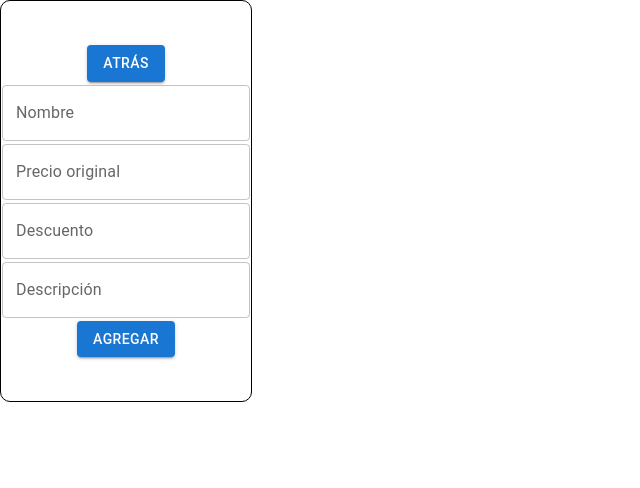
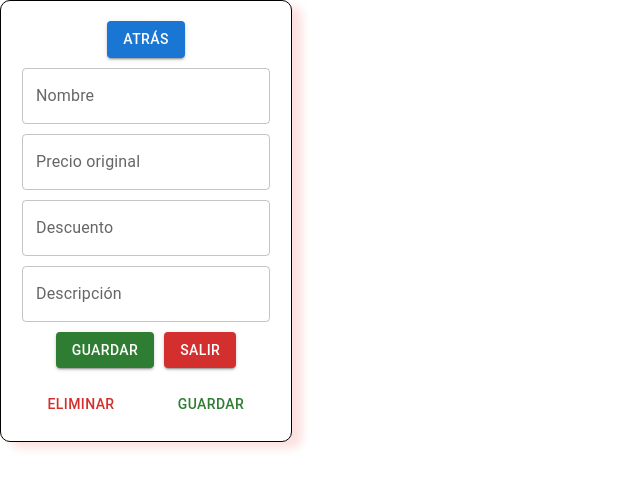
Before and after one commit to Shkingone/Curso-React, a React (Create React App) app: page /config/1 in a window 1280 px wide. Shown: the top 488 px of the page, without its empty margins (0-640 px from the left). Built offline with nearby package versions, Linux system fonts and the light colour scheme; no server answers; the database is empty.

Commit message:
addButton

```diff
--- a/src/Merrcado.js
+++ b/src/Merrcado.js
@@ -16,8 +16,8 @@ console.log(info)
     return (
         <div style={{
 
-            height: "400px",
-            width: "250px",
+            height: "425px",
+            width: "255px",
             alignContent: "center",
             backgroundColor: "#ffffff",
             border: "1px solid black",
@@ -75,13 +75,16 @@ console.log(info)
                     fontSize: "30px",
                     display: "flex",
                     flexDirection: "row",
-                    gap: "20px",
+                    gap: "10px",
                     padding: "8px"
                 }}>
                     <div> R${ data.precio?.toFixed(2)}</div>
 
                     {data.preciOriginal != data.precio &&
                         <div style={{
+                            dixplay: "flex",
+                            flexDirection: "row",
+                            gap: "5px",
                             borderRadius: "10px",
                             color: "#ffffff",
                             fontSize: "25px",
--- a/src/views/Config.js
+++ b/src/views/Config.js
@@ -21,13 +21,14 @@ export default function Config() {
         setDescuento(`${docSnap.data().descuento}`);
         setDesc(docSnap.data().descripcion);
     }
-         useEffect(()=>{
+    useEffect(() => {
         fetchDoc()
     }, [])
 
     return (
-        <div style={{width: "100vw", height: "100vh", }}>
+        <div style={{ width: "100vw", height: "100vh", }}>
             <div style={{
+                display: "flex",
 
                 gap: "10px",
                 justifyContent: "center",
@@ -36,7 +37,11 @@ export default function Config() {
                 alignItems: "center",
                 height: "400px",
                 width: "250px",
-            display: "flex", flexDirection: "column", gap: "3px", borderRadius: "10px"
+                padding: "20px",
+                backgroundColor: "#ffffff",
+                boxShadow: "10px 6px 10px rgba(235, 38, 38, 0.15)",
+                display: "flex",
+                flexDirection: "column",
             }}>
                 <Button variant="contained" href="/">Atrás</Button>
 
@@ -67,7 +72,14 @@ export default function Config() {
                 />
 
 
-            <Button variant="contained">Agregar</Button>
+                <div style={{ display: "flex", gap: "10px" }}>
+                    <Button variant="contained" color="success">Guardar</Button>
+                    <Button variant="contained" color="error">Salir</Button>
+                </div>
+                <div style={{minHeight:"10px", display: "flex", gap:"10px", width: "100%", borderRadius:"10px", backgroundColor: "white", marginTop: "10px" }}>
+                    <Button color="error" fullWidth>Eliminar</Button>
+                    <Button color="success" fullWidth>Guardar</Button>
+                </div>
 
 
             </div></div>
```
Lines whose indentation alone changed are shown as unchanged.
